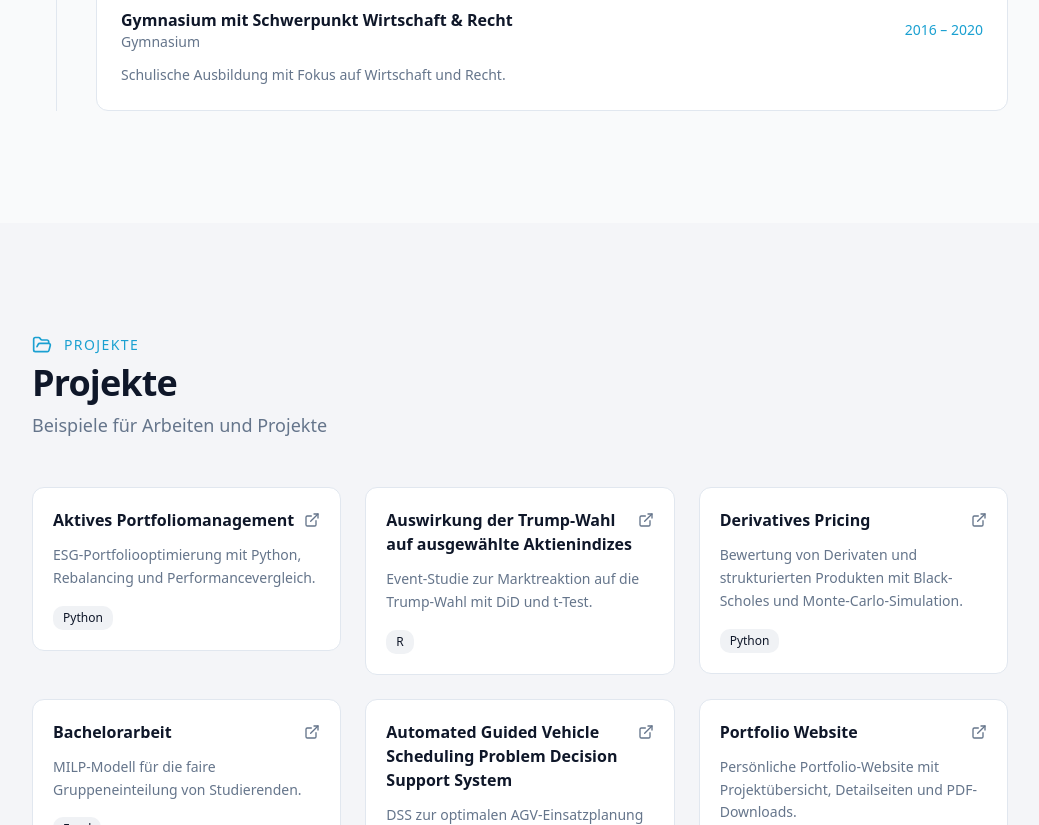
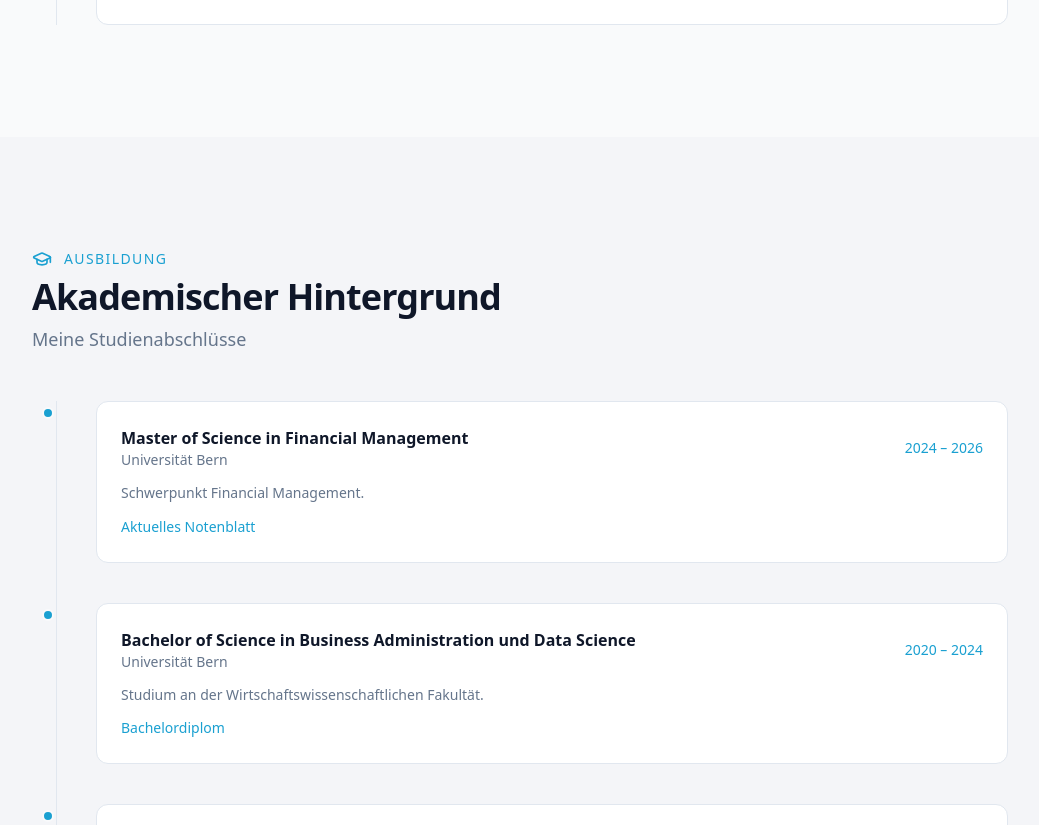
Before and after one commit to fugu360/website, a React (Vite) app: page / in a window 1280 px wide. Shown: the part 3520-4345 px from the top of the page, without its empty margins (120-1159 px from the left). Built offline with nearby package versions, Linux system fonts and the light colour scheme; the HTML template or start-up script is replaced by a standard one.

Commit message:
style: restore section background alternation

```diff
--- a/src/components/EducationSection.tsx
+++ b/src/components/EducationSection.tsx
@@ -70,7 +70,7 @@ const EducationSection = () => {
   const education = educationByLang[lang];
 
   return (
-    <section id="education">
+    <section id="education" className="bg-secondary/50">
       <div className="section-container">
         <motion.div
           initial={{ opacity: 0, y: 40 }}
--- a/src/components/ExperienceSection.tsx
+++ b/src/components/ExperienceSection.tsx
@@ -111,7 +111,7 @@ const ExperienceSection = () => {
   const experiences = experiencesByLang[lang];
 
   return (
-    <section id="experience" className="bg-secondary/50">
+    <section id="experience">
       <div className="section-container">
         <motion.div
           initial={{ opacity: 0, y: 40 }}
--- a/src/pages/Index.tsx
+++ b/src/pages/Index.tsx
@@ -71,9 +71,9 @@ const Index = () => {
       <main>
         <HeroSection />
         <AboutSection />
+        <ProjectsSection />
         <ExperienceSection />
         <EducationSection />
-        <ProjectsSection />
         <ItSkillsSection />
         <SkillsSection />
         <ContactSection />
```
